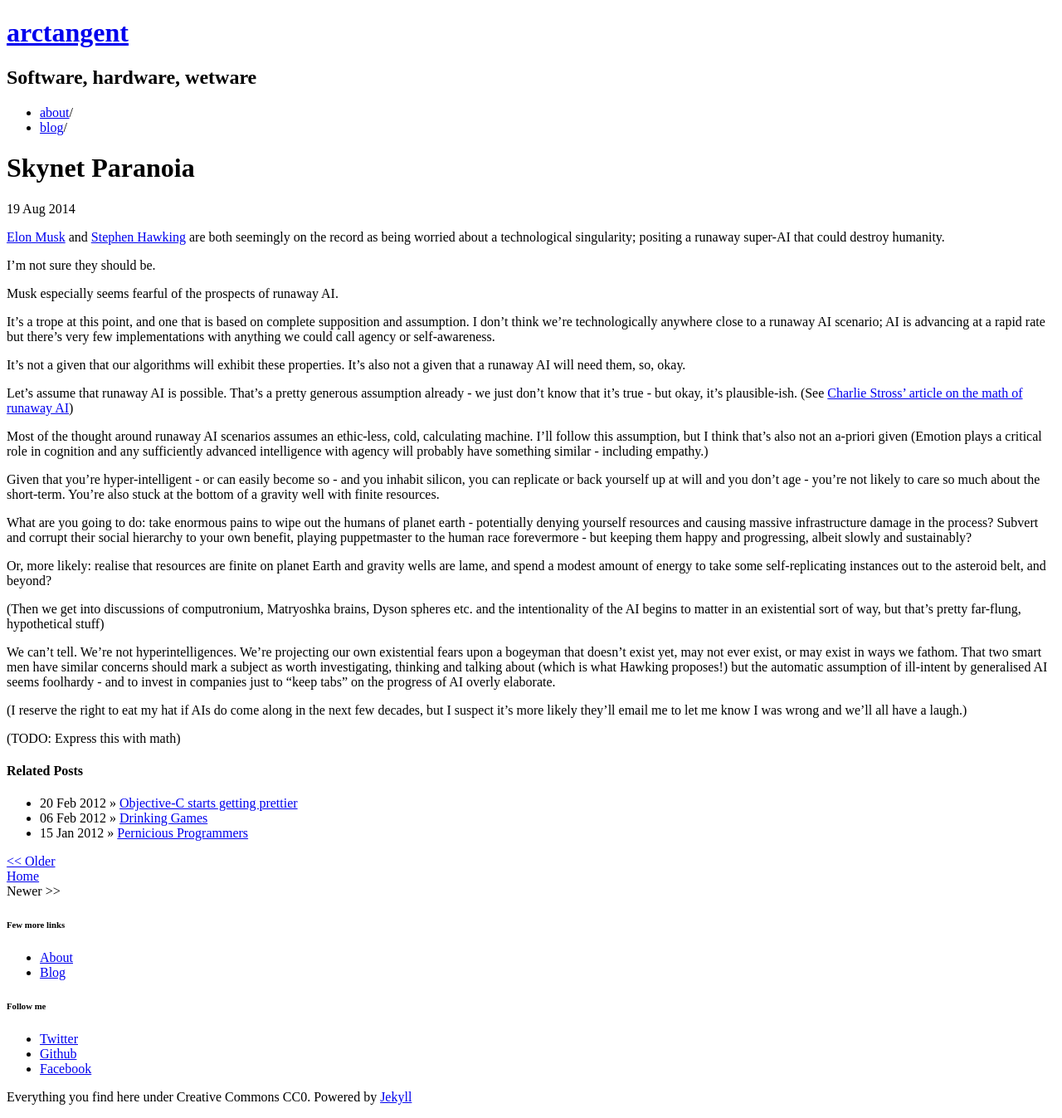
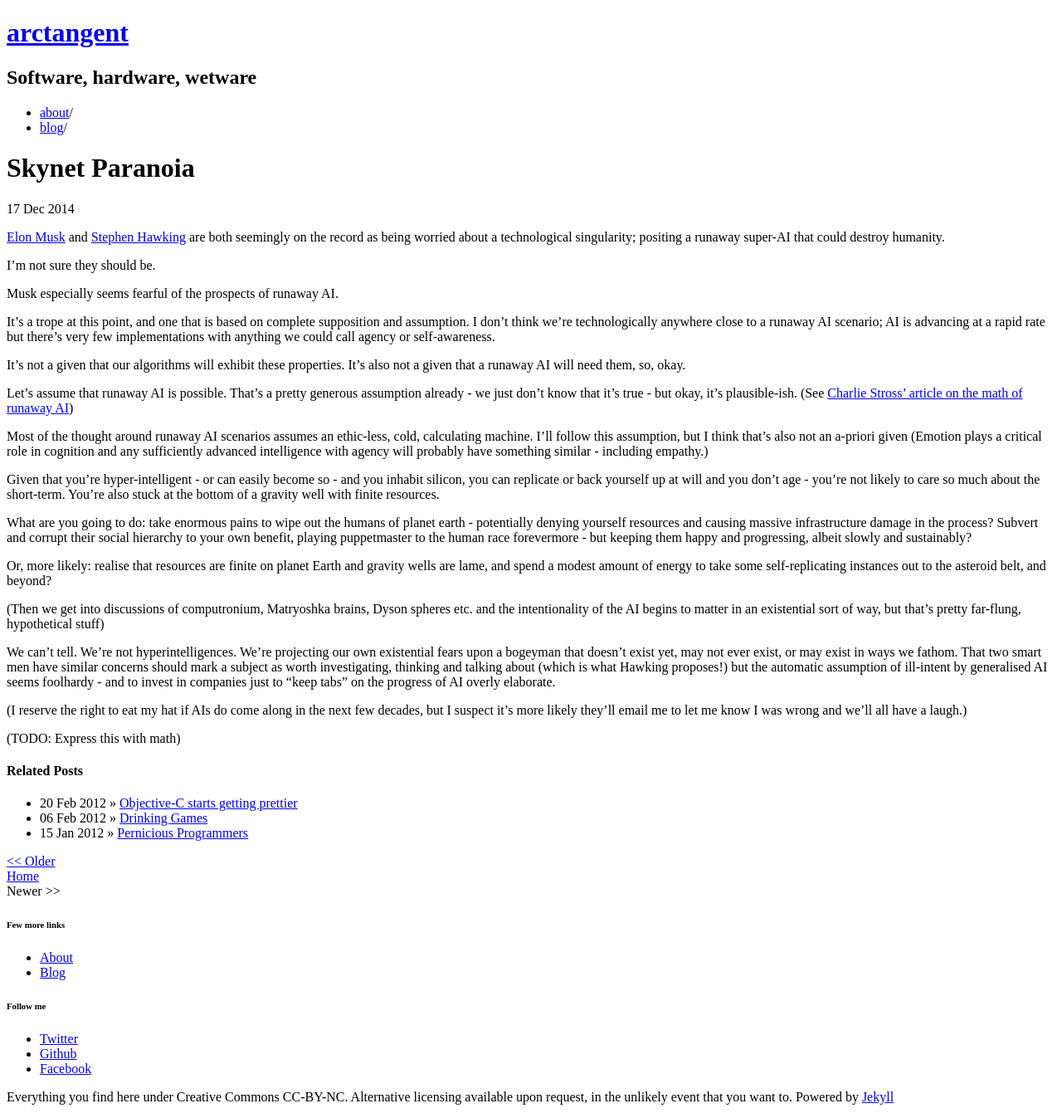
Before and after one commit to arcwhite/arcwhite.org, a Jekyll site: the page built from _posts/2014-12-17-skynet-paranoia.markdown, in a window 1280 px wide. Shown: the whole page at 83% size. Built offline with Jekyll 4.4.1, drawn with Linux system fonts in a browser that asks for light colours; nearby versions of some CDN libraries.

Commit message:
Change date on post, change license in footer.

```diff
--- a/_includes/footer.html
+++ b/_includes/footer.html
@@ -1,4 +1,5 @@
 {% if site.harmony.show_disclaimer %}
-	Everything you find here under Creative Commons CC0.
+	Everything you find here under Creative Commons CC-BY-NC. Alternative licensing available upon
+	request, in the unlikely event that you want to.
 {% endif %}
 Powered by <a href="http://jekyllrb.com" target="_blank">Jekyll</a>
--- a/_posts/2014-12-17-skynet-paranoia.markdown
+++ b/_posts/2014-12-17-skynet-paranoia.markdown
@@ -1,7 +1,7 @@
 ---
 layout: post
 title:  "Skynet Paranoia"
-date:   2014-08-19 23:56:45
+date:   2014-12-17 00:00:00
 description: Elon Musk and Stephen Hawking are both afraid of AI.
 categories:
 - AI
```
